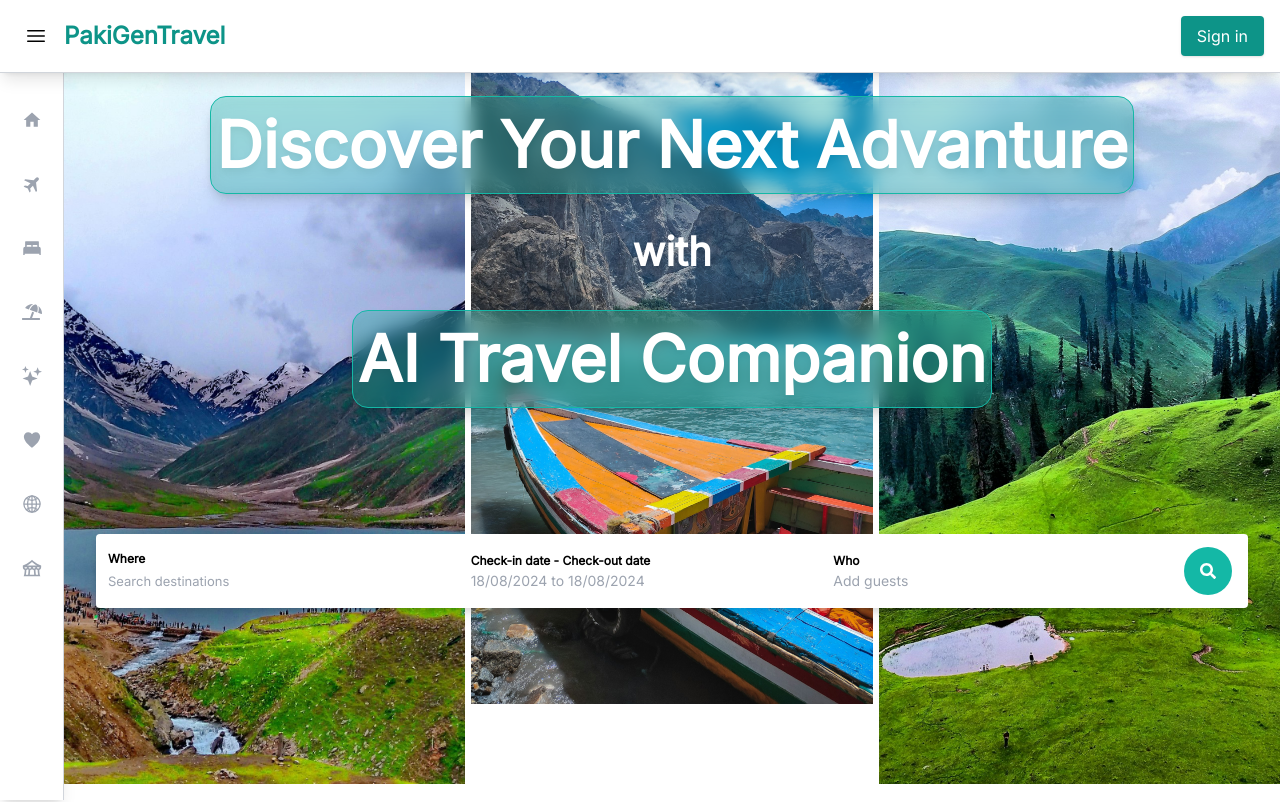
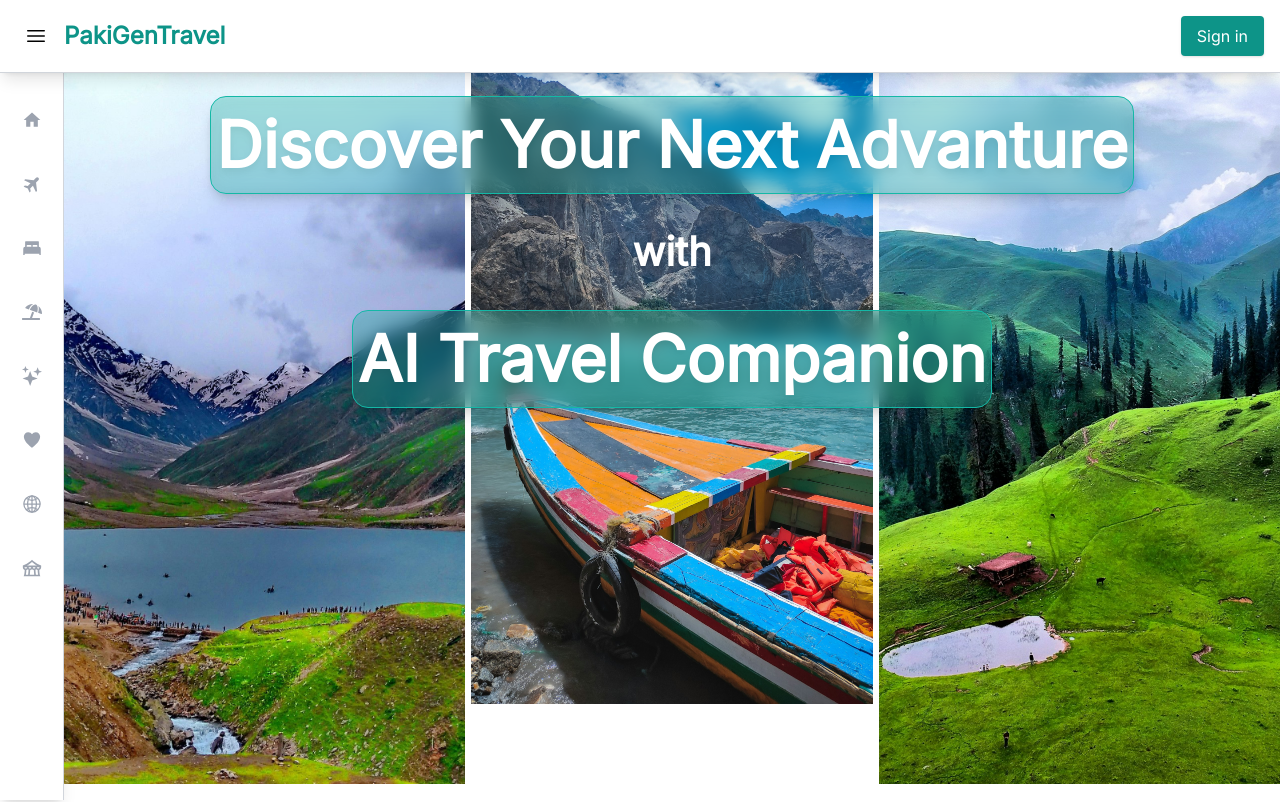
Before and after one commit to areebahmed575/FYP-Project, a Next.js app: page / in a window 1280 px wide. Shown: the top 802 px of the page. Built offline with nearby package versions, Linux system fonts and the light colour scheme.

Commit message:
fixes in home page

```diff
--- a/src/app/page.jsx
+++ b/src/app/page.jsx
@@ -14,6 +14,9 @@ const HomePage = () => {
 
     return (
         <main className="min-h-screen">
+
+
+
             <div className="relative w-[100%] h-[100%]">
                 <div className=" absolute z-10 w-[100%] top-8 flex justify-center flex-col items-center gap-7 h-fit mx-auto">
                     <h1 className=" w-fit text-[64px]  text-white text-center font-extrabold px-[5px] drop-shadow-lg bg-teal-500 bg-opacity-30 rounded-2xl shadow-lg shadow-black/10 backdrop-blur-[9.5px] border border-teal-500 border-opacity-22">Discover Your Next Advanture</h1>
@@ -31,12 +34,15 @@ const HomePage = () => {
                         <Image src={`/Mountains.jpg`} fill className="object-cover" />
                     </div>
                 </div>
-                <div className="searchContainer flex justify-center absolute bottom-20 w-[100%] rounded-xl p-8 mb-12 items-center">
-                    <SearchBar />
-                </div>
+
             </div>
 
+
+
             <div className="wrapper px-[50px] py-[25px]">
+
+            <SearchBar />
+
 
                 <h1 className="mt-[90px] mb-[40px] text-center text-[64px] font-bold tracking-widest">Discover Pakistan</h1>
                 <div className="discoverPak flex items-center gap-10 mb-[100px] flex-wrap">
```
